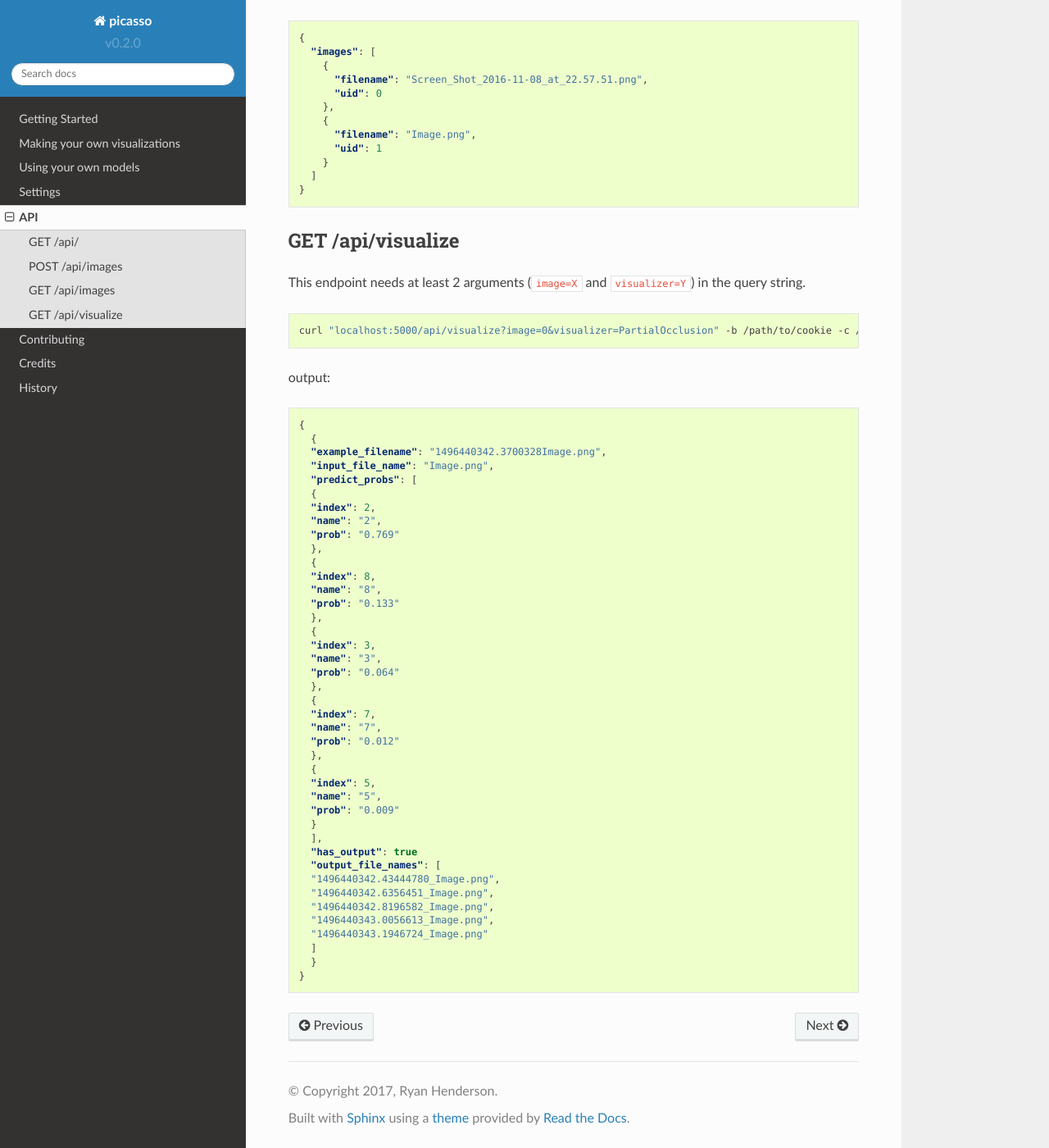
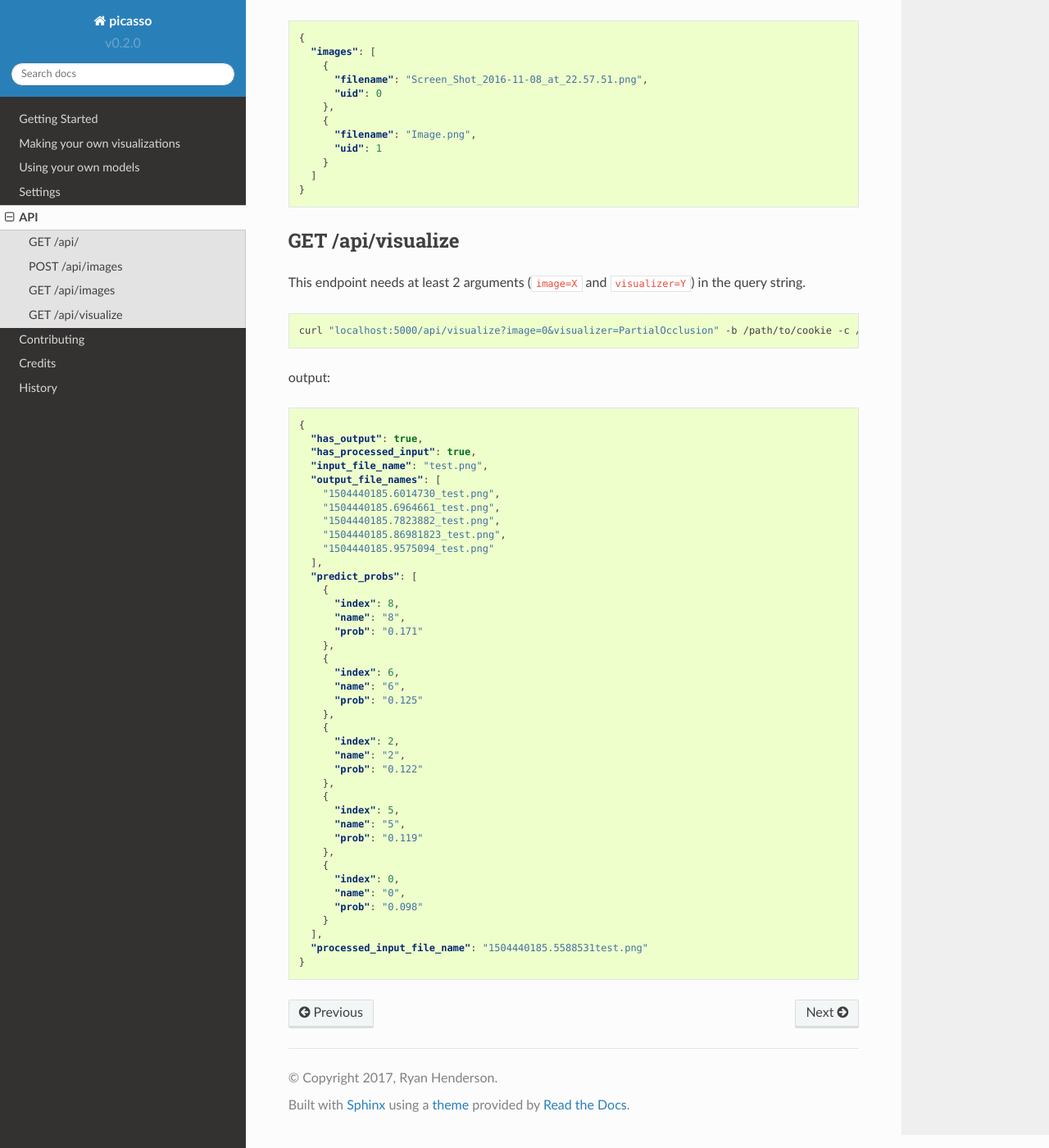
Before and after one commit to merantix/picasso, a Sphinx documentation site: the page built from docs/api.rst, in a window 1280 px wide and 1400 px high, scrolled down 1308 px. Shown: the whole window at 82% size. Built offline with Sphinx 7.4.7 and the Read the Docs theme 2.0.0, drawn with Linux system fonts in a browser that asks for light colours; pages that are not in the unit, such as notebooks, are missing from menus.

Commit message:
make sure all visualizers announce if they have a processed input img
 * introduce tag 'has_processed_input' to specify that output images are available.
 * stream line naming of processed input images to enable the UI to dynamically display it.

```diff
--- a/docs/api.rst
+++ b/docs/api.rst
@@ -93,43 +93,42 @@ output:
 .. code-block:: json
 
   {
-    {
-    "example_filename": "1496440342.3700328Image.png",
-    "input_file_name": "Image.png",
+    "has_output": true,
+    "has_processed_input": true,
+    "input_file_name": "test.png",
+    "output_file_names": [
+      "1504440185.6014730_test.png",
+      "1504440185.6964661_test.png",
+      "1504440185.7823882_test.png",
+      "1504440185.86981823_test.png",
+      "1504440185.9575094_test.png"
+    ],
     "predict_probs": [
-    {
-    "index": 2,
-    "name": "2",
-    "prob": "0.769"
-    },
-    {
-    "index": 8,
-    "name": "8",
-    "prob": "0.133"
-    },
-    {
-    "index": 3,
-    "name": "3",
-    "prob": "0.064"
-    },
-    {
-    "index": 7,
-    "name": "7",
-    "prob": "0.012"
-    },
-    {
-    "index": 5,
-    "name": "5",
-    "prob": "0.009"
-    }
+      {
+        "index": 8,
+        "name": "8",
+        "prob": "0.171"
+      },
+      {
+        "index": 6,
+        "name": "6",
+        "prob": "0.125"
+      },
+      {
+        "index": 2,
+        "name": "2",
+        "prob": "0.122"
+      },
+      {
+        "index": 5,
+        "name": "5",
+        "prob": "0.119"
+      },
+      {
+        "index": 0,
+        "name": "0",
+        "prob": "0.098"
+      }
     ],
-    "has_output": true
-    "output_file_names": [
-    "1496440342.43444780_Image.png",
-    "1496440342.6356451_Image.png",
-    "1496440342.8196582_Image.png",
-    "1496440343.0056613_Image.png",
-    "1496440343.1946724_Image.png"
-    ]
-    }
+    "processed_input_file_name": "1504440185.5588531test.png"
   }
```
Also changed, not shown: 5 other files.
